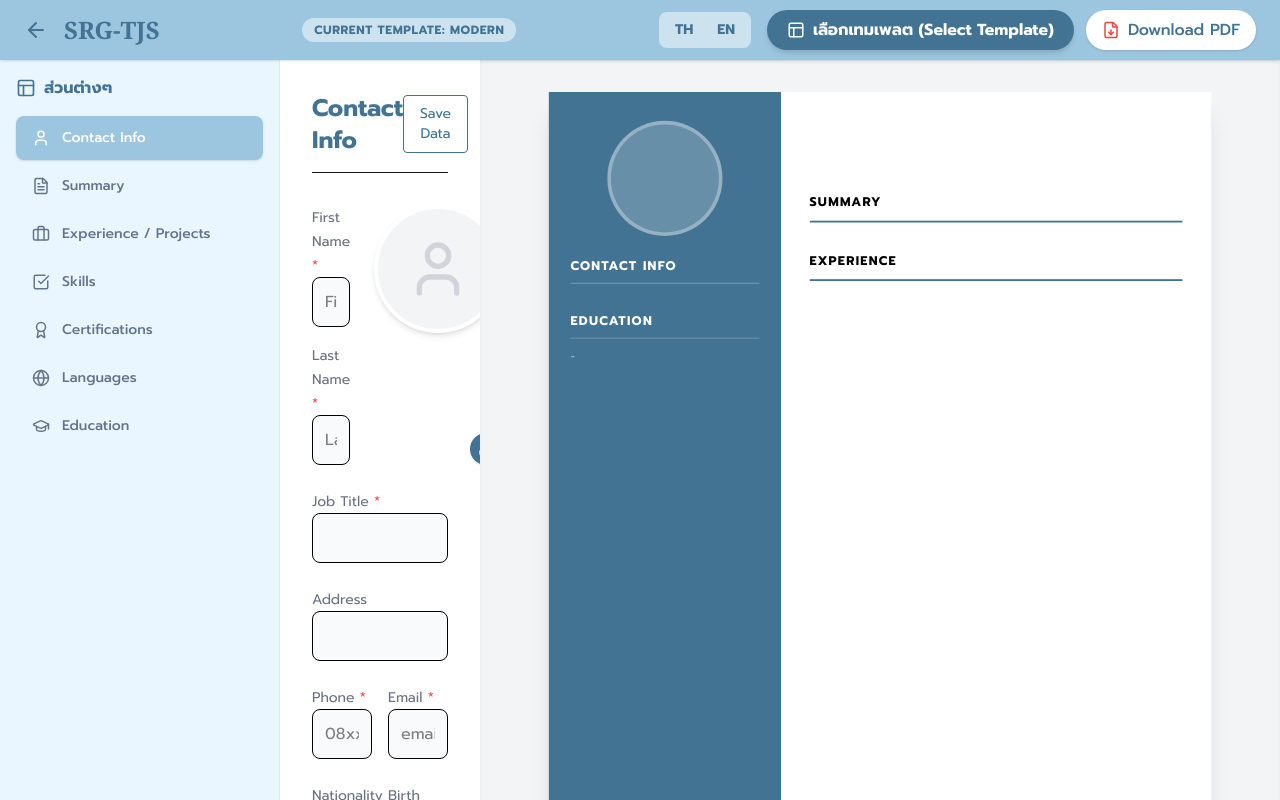
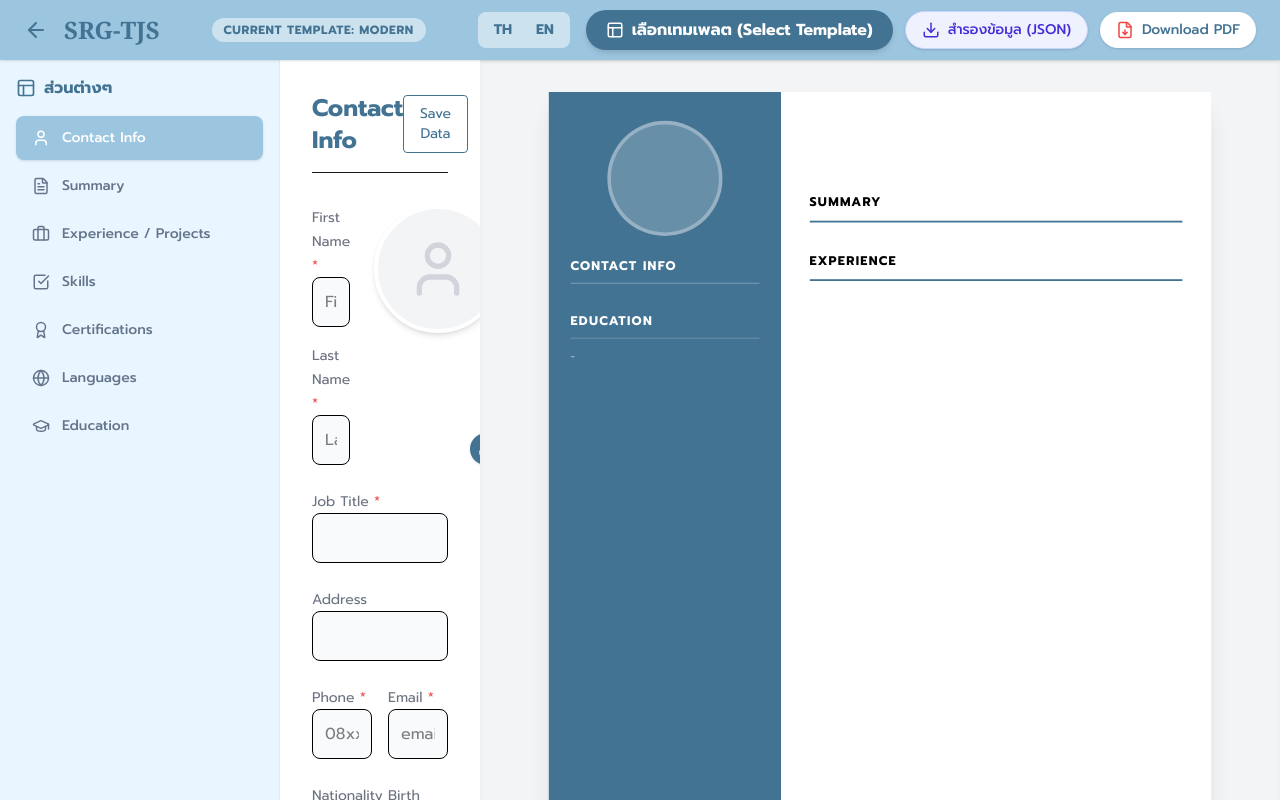
Before and after one commit to Jah24952/PJResume, a Next.js app: page /resume/create in a window 1280 px wide. Shown: the top 800 px of the page. Built offline with nearby package versions, Linux system fonts and the light colour scheme.

Commit message:
feat: implement dashboard page with resume management and user settings tabs

```diff
--- a/src/app/admin/layout.tsx
+++ b/src/app/admin/layout.tsx
@@ -16,7 +16,8 @@ import {
   Activity,
   LogOut,
   Menu,
-  X
+  X,
+  ArrowLeft
 } from 'lucide-react'
 import Link from 'next/link'
 
@@ -75,6 +76,16 @@ export default function AdminLayout({ children }: { children: React.ReactNode })
                     <button onClick={() => setIsSidebarOpen(false)} className="md:hidden text-slate-400 hover:text-slate-600">
                         <X size={20} />
                     </button>
+                </div>
+
+                <div className="p-3 border-b border-slate-100">
+                    <Link
+                        href="/"
+                        className="flex items-center justify-center gap-2 px-4 py-2.5 rounded-lg bg-indigo-600 text-white text-sm font-medium hover:bg-indigo-700 transition-colors shadow-sm"
+                    >
+                        <ArrowLeft size={18} />
+                        Back to Main Site
+                    </Link>
                 </div>
 
                 <div className="flex-1 overflow-y-auto py-4 px-3 space-y-1">
--- a/src/app/dashboard/page.tsx
+++ b/src/app/dashboard/page.tsx
@@ -120,6 +120,11 @@ export default function DashboardPage() {
                     </Link>
                 </div>
                 <div className="flex items-center gap-4">
+                    {(user?.role === 'admin' || user?.email === 'admin@example.com') && (
+                        <Link href="/admin" className="text-indigo-600 hover:text-indigo-700 bg-indigo-50 hover:bg-indigo-100 flex items-center gap-1.5 px-3 py-1.5 rounded-lg text-sm font-semibold transition-colors border border-indigo-100 hidden md:flex">
+                            <Shield size={16} /> ระบบแอดมิน
+                        </Link>
+                    )}
                     <span className="text-gray-600 text-sm hidden md:inline">Welcome, {user?.name}</span>
                     <button onClick={() => setShowLogoutModal(true)} className="text-red-500 hover:text-red-600 flex items-center gap-1 text-sm font-medium">
                         <LogOut size={16} /> Logout
--- a/src/app/resume/create/page.tsx
+++ b/src/app/resume/create/page.tsx
@@ -315,6 +315,19 @@ function ResumeCreateContent() {
     }, 100);
   }
 
+  const exportJSON = () => {
+    const dataStr = JSON.stringify(data, null, 2);
+    const dataBlob = new Blob([dataStr], { type: 'application/json' });
+    const url = URL.createObjectURL(dataBlob);
+    const link = document.createElement('a');
+    link.href = url;
+    link.download = `resume_backup_${new Date().getTime()}.json`;
+    document.body.appendChild(link);
+    link.click();
+    document.body.removeChild(link);
+    URL.revokeObjectURL(url);
+  }
+
   const generateAISummary = async () => {
     try {
       const payload = {
@@ -496,19 +509,27 @@ function ResumeCreateContent() {
           </div>
 
           {/* Action Buttons */}
-          <div className="flex items-center gap-3">
+          <div className="flex items-center gap-2 lg:gap-3">
             <Link
               href="/resume/templates"
-              className="bg-[#437393] px-5 py-2 rounded-full flex items-center gap-2 text-white font-bold hover:bg-[#2c4f6d] transition-colors shadow-md"
+              className="bg-[#437393] px-3 md:px-5 py-2 rounded-full flex items-center gap-1.5 md:gap-2 text-white font-bold hover:bg-[#2c4f6d] transition-colors shadow-md text-sm md:text-base"
             >
-              <Layout size={18} /> เลือกเทมเพลต (Select Template)
+              <Layout size={18} /> <span className="hidden md:inline">เลือกเทมเพลต (Select Template)</span>
             </Link>
 
             <button
+              onClick={exportJSON}
+              className="bg-indigo-50 border border-indigo-200 px-3 md:px-4 py-2 rounded-full flex items-center gap-1.5 md:gap-2 text-indigo-700 font-medium hover:bg-indigo-100 transition-colors shadow-sm text-sm"
+              title="บันทึกข้อมูลเป็นไฟล์ JSON ไว้สำหรับนำเข้าเพื่อแก้ไขภายหลัง"
+            >
+              <Download size={18} /> <span className="hidden md:inline">สำรองข้อมูล (JSON)</span>
+            </button>
+
+            <button
               onClick={exportPDF}
-              className="bg-white px-4 py-2 rounded-full flex items-center gap-2 text-[#437393] font-medium hover:bg-slate-50 transition-colors shadow-sm"
+              className="bg-white px-3 md:px-4 py-2 rounded-full flex items-center gap-1.5 md:gap-2 text-[#437393] font-medium hover:bg-slate-50 transition-colors shadow-sm text-sm"
             >
-              <FileDown size={18} className="text-red-500" /> {t('nav.download.pdf', data.resumeLanguage as 'en' | 'th')}
+              <FileDown size={18} className="text-red-500" /> <span className="hidden md:inline">{t('nav.download.pdf', data.resumeLanguage as 'en' | 'th')}</span>
             </button>
           </div>
         </div>
--- a/src/app/resume/upload/page.tsx
+++ b/src/app/resume/upload/page.tsx
@@ -4,6 +4,7 @@ import { useState } from 'react'
 import { useRouter } from 'next/navigation'
 import { ArrowLeft, Upload, FileText, CheckCircle } from 'lucide-react'
 import Link from 'next/link'
+import { useResumeStore } from '@/store/resume.store'
 
 export default function ResumeUploadPage() {
     const router = useRouter()
@@ -34,11 +35,21 @@ export default function ResumeUploadPage() {
     }
 
     const handleNext = () => {
-        // In a real app, we would upload the file here.
-        // For now, we simulate success and go to the editor.
         if (file) {
-            // Passing a query param to indicate import mode if needed
-            router.push('/resume/create?mode=import')
+            const reader = new FileReader();
+            reader.onload = (e) => {
+                try {
+                    const result = e.target?.result as string;
+                    const parsedData = JSON.parse(result);
+                    // Update resume data in Zustand store
+                    useResumeStore.getState().setResumeData(parsedData);
+                    router.push('/resume/create');
+                } catch (err) {
+                    alert('ไม่สามารถอ่านไฟล์ได้ โปรดตรวจสอบว่าไฟล์เป็นนามสกุล .json ที่อ้างอิงจากระบบนี้');
+                    console.error('JSON Parse Error:', err);
+                }
+            };
+            reader.readAsText(file);
         }
     }
 
@@ -57,7 +68,7 @@ export default function ResumeUploadPage() {
                         ดำเนินการนำเข้าต่อ
                     </h1>
                     <p className="text-slate-500 max-w-xl mx-auto">
-                        อัปโหลดประวัติย่อปัจจุบันของคุณในรูปแบบ Word หรือ PDF และเราจะดึงข้อมูล (เท่าที่เราทำได้) ลงในเทมเพลต
+                        อัปโหลดไฟล์ข้อมูลประวัติย่อของคุณ (นามสกุล <strong className="text-indigo-600">.json</strong>) ที่ได้มาจากการกดปุ่มสร้างสำรองในระบบ เพื่อนำกลับมาแก้ไขเนื้อหาต่อโดยที่ข้อมูลไม่สูญหาย
                     </p>
                 </div>
 
@@ -83,9 +94,9 @@ export default function ResumeUploadPage() {
                             <p className="text-[#437393] mb-8 font-medium">ลากและวางไฟล์ของคุณที่นี่เพื่ออัพโหลด</p>
                             <p className="text-slate-400 text-sm mb-6 font-bold">หรือ</p>
                             <label className="cursor-pointer">
-                                <input type="file" className="hidden" accept=".pdf,.doc,.docx" onChange={handleFileSelect} />
+                                <input type="file" className="hidden" accept=".json" onChange={handleFileSelect} />
                                 <div className="bg-white border border-[#437393] text-[#437393] px-8 py-3 rounded-lg font-medium hover:bg-[#437393] hover:text-white transition-all shadow-sm">
-                                    เลือกไฟล์ประวัติย่อของคุณ
+                                    เลือกไฟล์ข้อมูล (.json)
                                 </div>
                             </label>
                         </>
```
